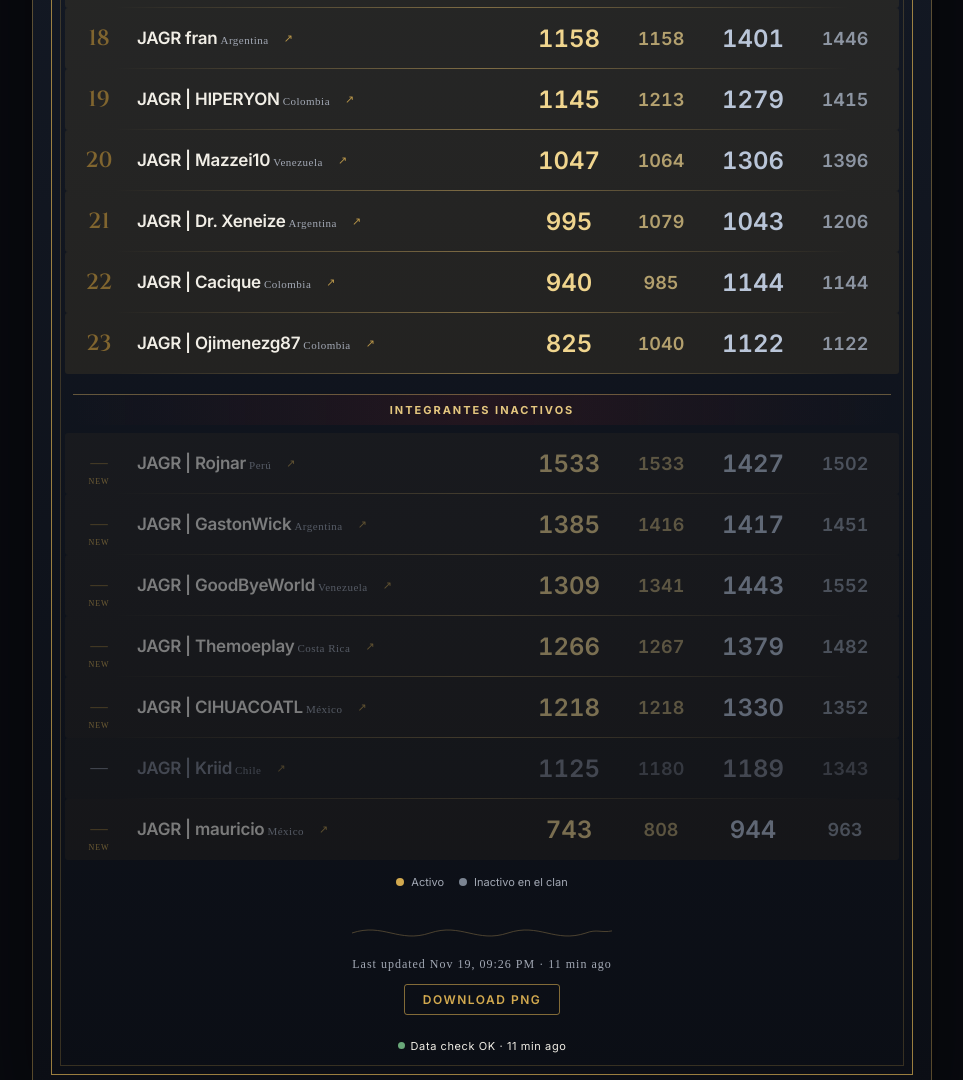
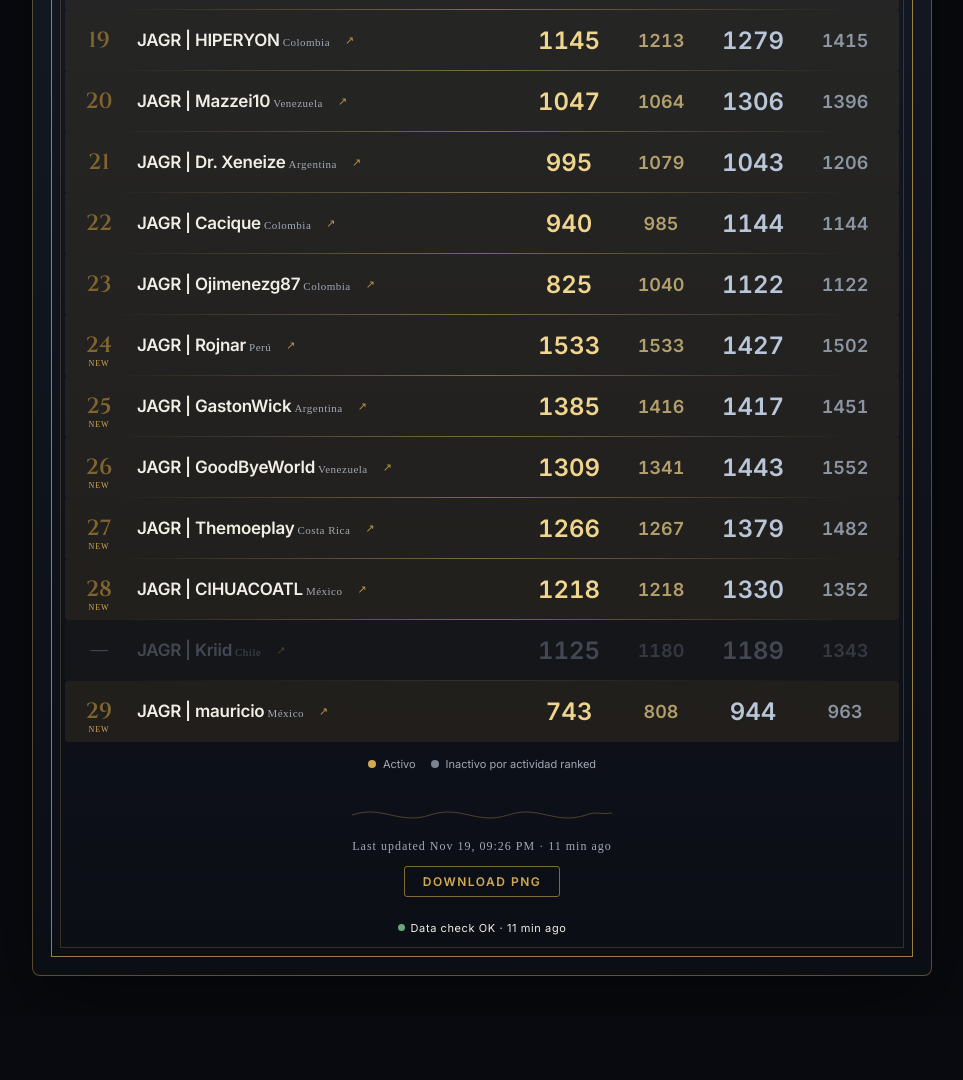
Before and after one commit to EdRoNo2501/ji-roster, a plain HTML site: page docs/index.html in a window 1280 px wide. Shown: the part 1720-2800 px from the top of the page, without its empty margins (158-1121 px from the left). After the commit the page ends 2736 px from the top, so only its background shows below. Drawn offline with nearby package versions, Linux system fonts and the light colour scheme.

Commit message:
Remove manual member status; derive inactivity from ranked activity

```diff
--- a/docs/index.html
+++ b/docs/index.html
@@ -100,7 +100,6 @@ body {
 .row:focus-visible { outline: 2px solid var(--gold-bright); outline-offset: -2px; }
 /* JI members on country rankings: imperial gold tint */
 .row.ji-member { background: rgba(var(--ji-tint), 0.13); }
-.row.member-inactive { opacity: 0.62; }
 .section-heading {
   margin: 20px 8px 8px; padding: 8px 10px;
   border-top: 1px solid rgba(201,167,95,0.45);
@@ -330,7 +329,6 @@ body {
 .row { border-radius: 3px; }
 .row.ji-member { background: rgba(204,153,58,.10); }
 .row.ji-member:hover { background: rgba(204,153,58,.17); }
-.row.member-inactive { opacity: .48; }
 .row.inactive { opacity: .36; }
 .section-heading {
   font-family: 'Inter', sans-serif;
@@ -427,7 +425,7 @@ body {
       <div class="stat h4"><div class="stat-label">Max</div></div>
     </div>
     <div id="rows"></div>
-    <div class="roster-legend no-export"><span class="legend-active"></span> Activo <span class="legend-inactive"></span> Inactivo en el clan</div>
+    <div class="roster-legend no-export"><span class="legend-active"></span> Activo <span class="legend-inactive"></span> Inactivo por actividad ranked</div>
     <div class="pager no-export" id="pager" aria-label="Ranking pages"></div>
   </div>
 
@@ -719,36 +717,24 @@ function render(data, lastCheck) {
   const rowsEl = document.getElementById('rows');
   rowsEl.innerHTML = '';
 
-  // The JI roster separates explicit clan membership from recent gameplay.
-  // Country leaderboards include only the active JI members configured for them.
+  // Activity status is derived automatically from recent ranked 1v1 / team games.
   const isClanRoster = currentTab === 'ji';
   const shown = [];
   let active = 0;
   for (const p of data.players) {
-    const rankable = p.member_status !== 'inactive' && !p.inactive;
+    const rankable = !p.inactive;
     if (rankable) {
       if (data.show_top && active >= data.show_top) break;
       active++;
     }
     shown.push({ p, rank: rankable ? active : null });
   }
-  let lastMembershipSection = null;
   shown.filter(inPage(shown, data.page_size)).forEach(({ p, rank }) => {
-    if ((p.member_status || 'active') !== lastMembershipSection) {
-      const heading = document.createElement('div');
-      heading.className = 'section-heading';
-      heading.textContent = p.member_status === 'inactive'
-        ? 'Integrantes inactivos'
-        : 'Integrantes activos';
-      rowsEl.appendChild(heading);
-      lastMembershipSection = p.member_status;
-    }
     // Each row links to the player's aoe2insights profile
     const row = document.createElement('a');
     row.className = 'row';
     // Highlight Jaguares Imperiales on the country rankings (roster tab is JI)
     if (currentTab === 'ji') row.classList.add('ji-member');
-    if (p.member_status === 'inactive') row.classList.add('member-inactive');
     row.href = `https://www.aoe2insights.com/user/${encodeURIComponent(p.profile_id)}/`;
     row.target = '_blank';
     row.rel = 'noopener';
```
